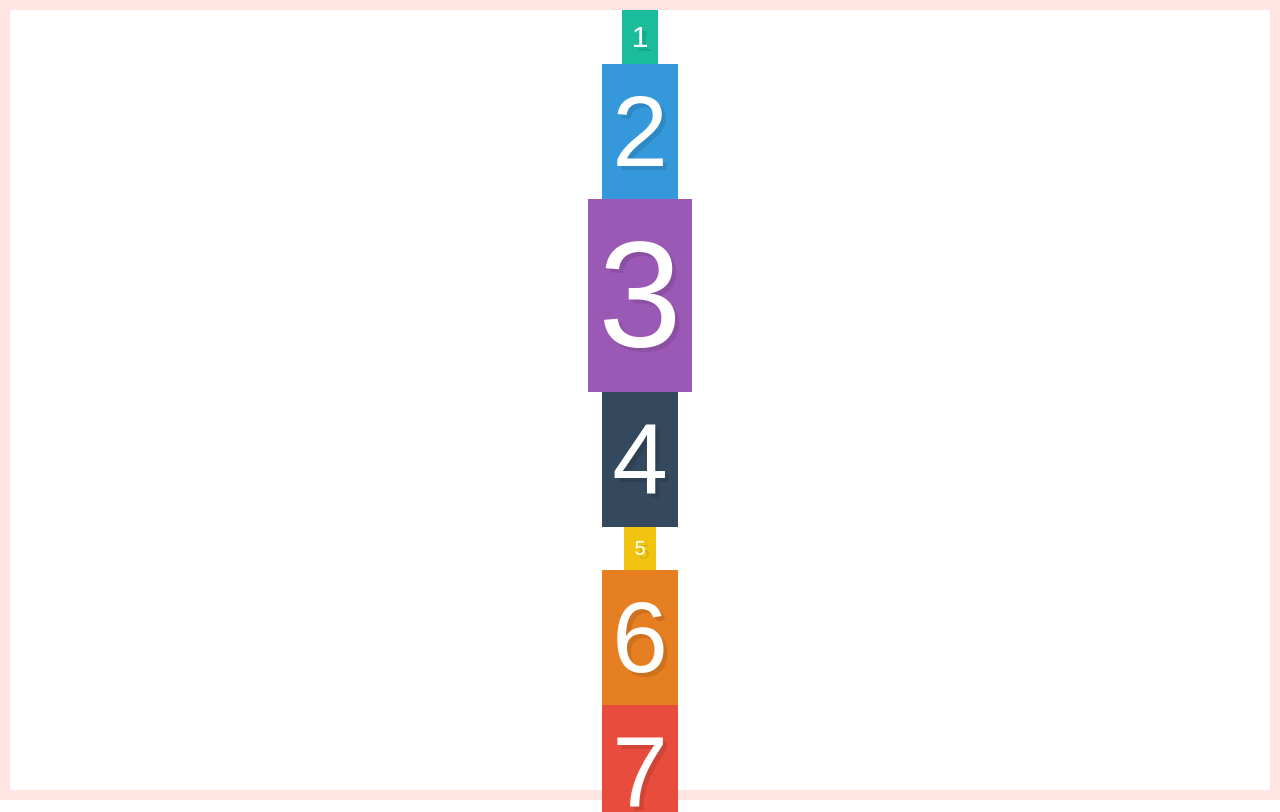
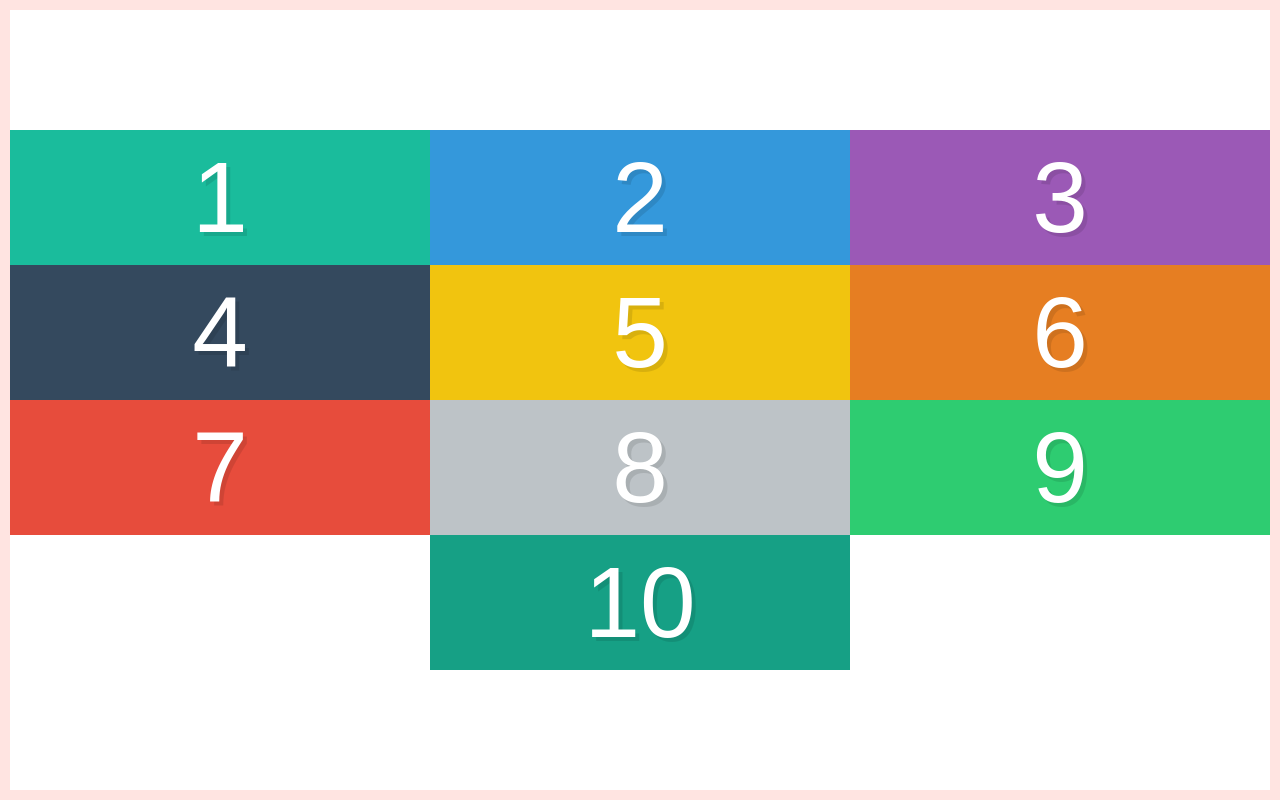
Before and after one commit to GK-Hynes/flexbox, a plain HTML site: page alignment-and-centering/index.html in a window 1280 px wide. Shown: the top 812 px of the page. Drawn offline with Linux system fonts and the light colour scheme.

Commit message:
Complete align-content practice

```diff
--- a/alignment-and-centering/style.css
+++ b/alignment-and-centering/style.css
@@ -202,22 +202,11 @@ input::-moz-focus-inner {
   display: flex;
   border: 10px solid mistyrose;
   height: 100vh;
-  align-items: center;
-  flex-direction: column;
+  flex-wrap: wrap;
+  justify-content: center;
+  align-content: center;
 }
 
-.box1 {
-  font-size: 30px;
+.box {
+  width: 33.333%;
 }
-
-.box3 {
-  font-size: 150px;
-}
-
-.box5 {
-  font-size: 20px;
-}
-
-.box10 {
-  font-size: 77px;
-}
```
